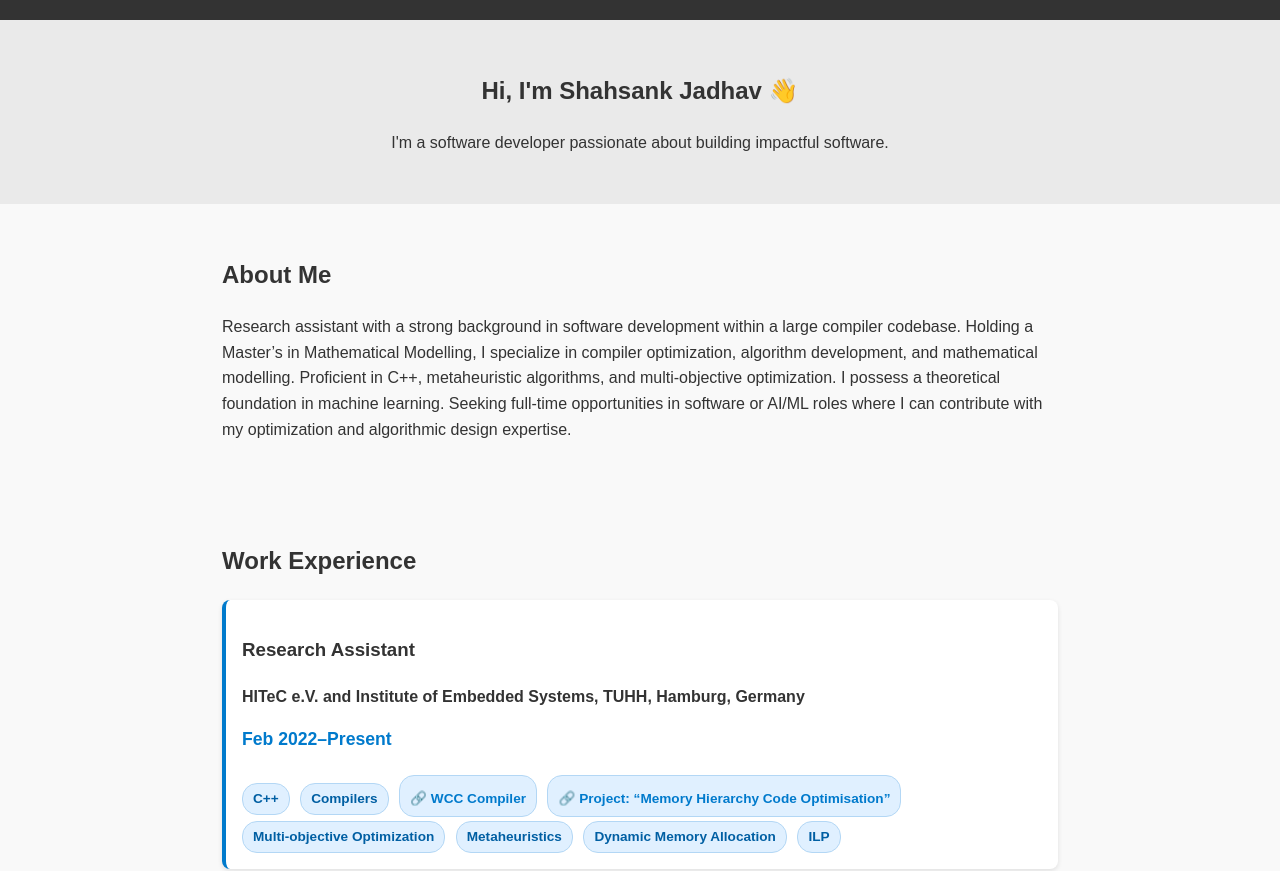
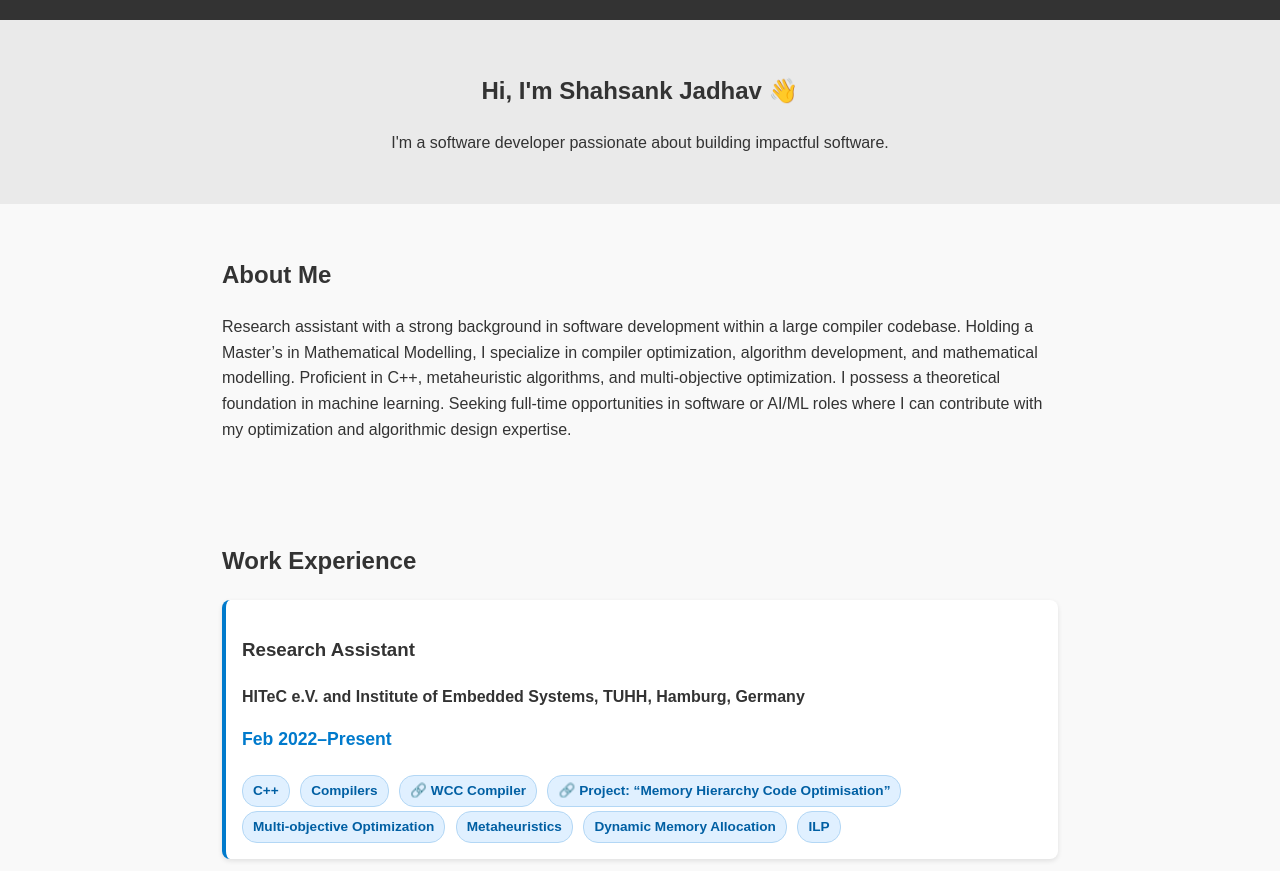
Before and after one commit to Shashankj12/Personalpage, a plain HTML site: page index.html in a window 1280 px wide. Shown: the part 90-961 px from the top of the page. Drawn offline with Linux system fonts and the light colour scheme.

Commit message:
corrected skill-badge look

```diff
--- a/style.css
+++ b/style.css
@@ -161,14 +161,10 @@ footer {
 }
 
 .view-link {
-  display: inline-block;
-  margin-top: 0.5rem;
-  color: #007acc;
-  font-weight: bold;
-  text-decoration: none;
-  border-bottom: 2px solid transparent;
-  transition: border-bottom 0.2s ease, color 0.2s ease;
+  margin: 0;  /* Remove vertical margin */
+  border-bottom: none;
 }
+
 
 .view-link:hover {
   color: #005fa3;
@@ -190,6 +186,16 @@ footer {
   border-radius: 15px;
   border: 1px solid #b3d7f5;
   transition: background-color 0.2s ease;
+  white-space: nowrap;
+}
+
+.skill-badge a {
+  text-decoration: none;
+  color: inherit;
+  font-weight: inherit;
+  display: inline-block;
+  width: 100%;
+  height: 100%;
 }
 
 .skill-badge:hover {
```
